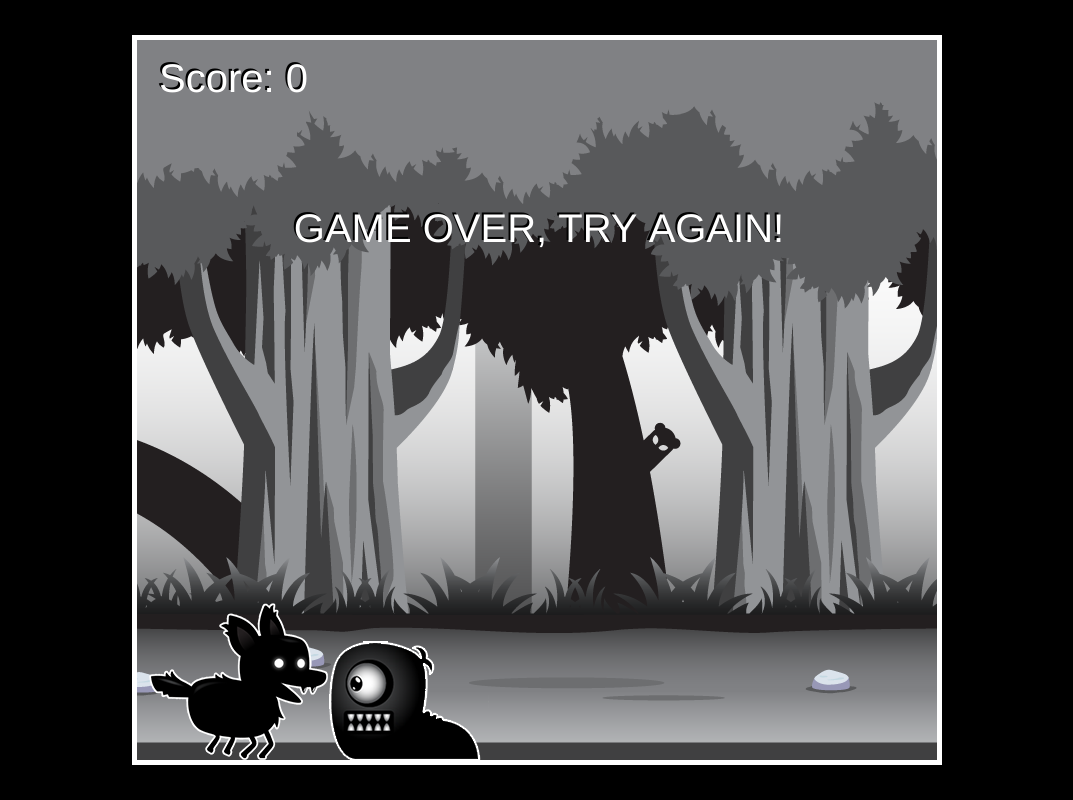
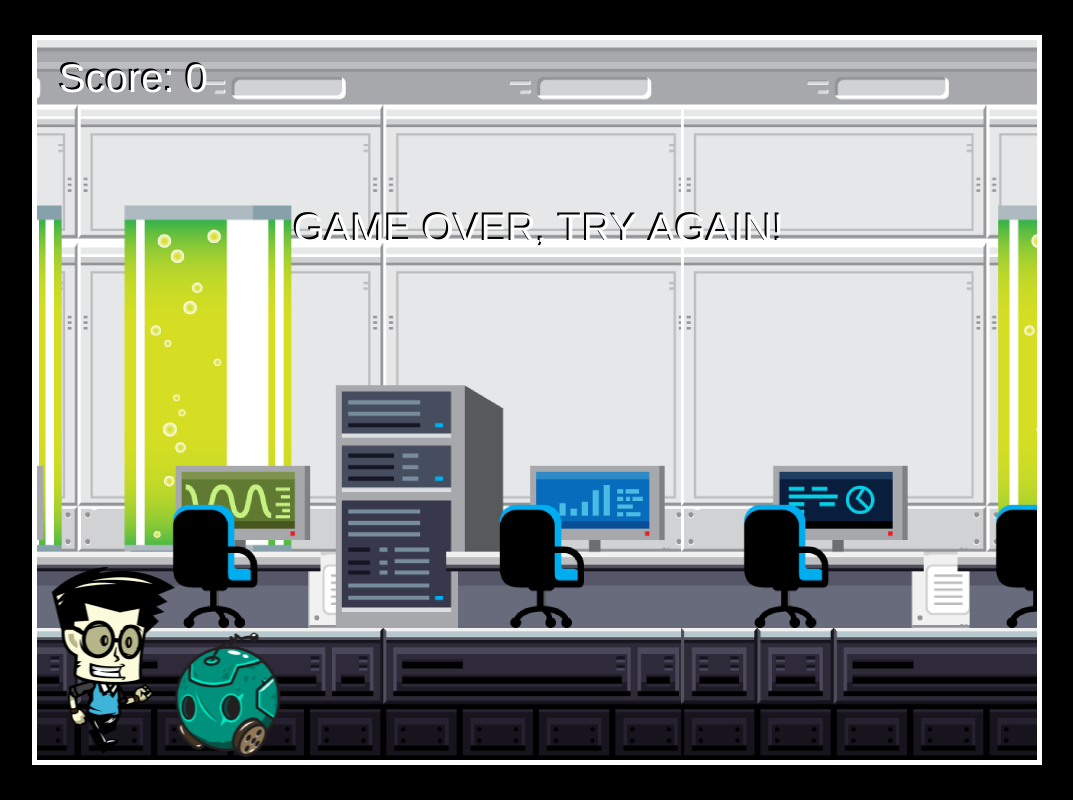
Before and after one commit to Mattrix01/side-scroller-game-mobile, a plain HTML site: page index.html in a window 1280 px wide. Shown: the whole page, without its empty margins (103-1176 px from the left). Drawn offline with Linux system fonts and the light colour scheme.

Commit message:
fixed frames on sprites, before jump fix

```diff
--- a/index.html
+++ b/index.html
@@ -9,9 +9,10 @@
   </head>
   <body>
     <canvas id="canvas1"></canvas>
-    <img id="playerImage" src="images/player.png" />
-    <img id="backgroundImage" src="images/background_single.png" />
-    <img id="enemyImage" src="images/enemy_1.png" />
+    <img id="playerImage" src="images/player-run-sheet-200-7023.png" />
+    <img id="playerImageJump" src="images/player-jump-sheet-200-2293.png" />
+    <img id="backgroundImage" src="images/Background-720-2443.png" />
+    <img id="enemyImage" src="images/robot-sheet-140-1755.png" />
 
     <script src="script.js"></script>
   </body>
--- a/script.js
+++ b/script.js
@@ -2,7 +2,7 @@
 window.addEventListener("load", function () {
   const canvas = this.document.getElementById("canvas1");
   const ctx = canvas.getContext("2d");
-  canvas.width = 800;
+  canvas.width = 1000;
   canvas.height = 720;
   let enemies = [];
   let score = 0;
@@ -48,21 +48,22 @@ window.addEventListener("load", function () {
     constructor(gameWidth, gameHeight) {
       this.gameWidth = gameWidth;
       this.gameHeight = gameHeight;
-      this.width = 200;
+      // 200 7023/50 = 140.46
+      this.width = 140.46;
       this.height = 200;
       this.x = 0;
       this.y = this.gameHeight - this.height;
       // bringing in sprite image
       this.image = document.getElementById("playerImage");
       this.frameX = 0;
-      this.maxFrame = 8;
+      this.maxFrame = 49;
       this.frameY = 0;
       // will affect how fast we swap between animation frames.
-      this.fps = 20;
+      this.fps = 9000;
       this.frameTimer = 0;
       // how long each frame lasts
       this.frameInterval = 1000 / this.fps;
-      // when speed is posotive player will move right, when negative move to left on horizonal x.
+      // when speed is positive player will move right, when negative move to left on horizonal x.
       this.speed = 0;
       // for vertical movement on up arrow
       this.vy = 0;
@@ -149,12 +150,12 @@ window.addEventListener("load", function () {
       if (!this.onGround()) {
         this.vy += this.weight;
         // dealing with sprite sheet jump animation less frames
-        this.maxFrame = 5;
+        this.maxFrame = 15;
         this.frameY = 1;
       } else {
         // reset velocity when player on round to stop vertical movement.
         this.vy = 0;
-        this.maxFrame = 8;
+        this.maxFrame = 49;
         this.frameY = 0;
       }
       // vertical boundry for jump so doesn't go through floor
@@ -176,7 +177,7 @@ window.addEventListener("load", function () {
       this.x = 0;
       this.y = 0;
       // dimensions of background image
-      this.width = 2400;
+      this.width = 2443;
       this.height = 720;
       this.speed = 7;
     }
@@ -206,14 +207,15 @@ window.addEventListener("load", function () {
     constructor(gameWidth, gameHeight) {
       this.gameWidth = gameWidth;
       this.gameHeight = gameHeight;
-      this.width = 160;
-      this.height = 119;
+      // 140 1755/16 = 109.6
+      this.width = 109.6;
+      this.height = 140;
       this.image = document.getElementById("enemyImage");
       this.x = this.gameWidth;
       this.y = this.gameHeight - this.height;
       // for horizontal navigation in sprite sheet
       this.frameX = 0;
-      this.maxFrame = 5;
+      this.maxFrame = 15;
       // will affect how fast we swap between animation frames.
       this.fps = 20;
       this.frameTimer = 0;
--- a/style.css
+++ b/style.css
@@ -9,6 +9,7 @@ body {
   border: 5px solid white;
 }
 #playerImage,
+#playerImageJump,
 #backgroundImage,
 #enemyImage {
   display: none;
```
Also changed, not shown: images/Background-720-2443.png (added), images/background_single.png (deleted), images/enemy_1.png (deleted), images/player-jump-sheet-200-2293.png (added), images/player-run-sheet-200-7023.png (added), images/player.png (deleted), images/robot-sheet-140-1755.png (added), 1 other file.
